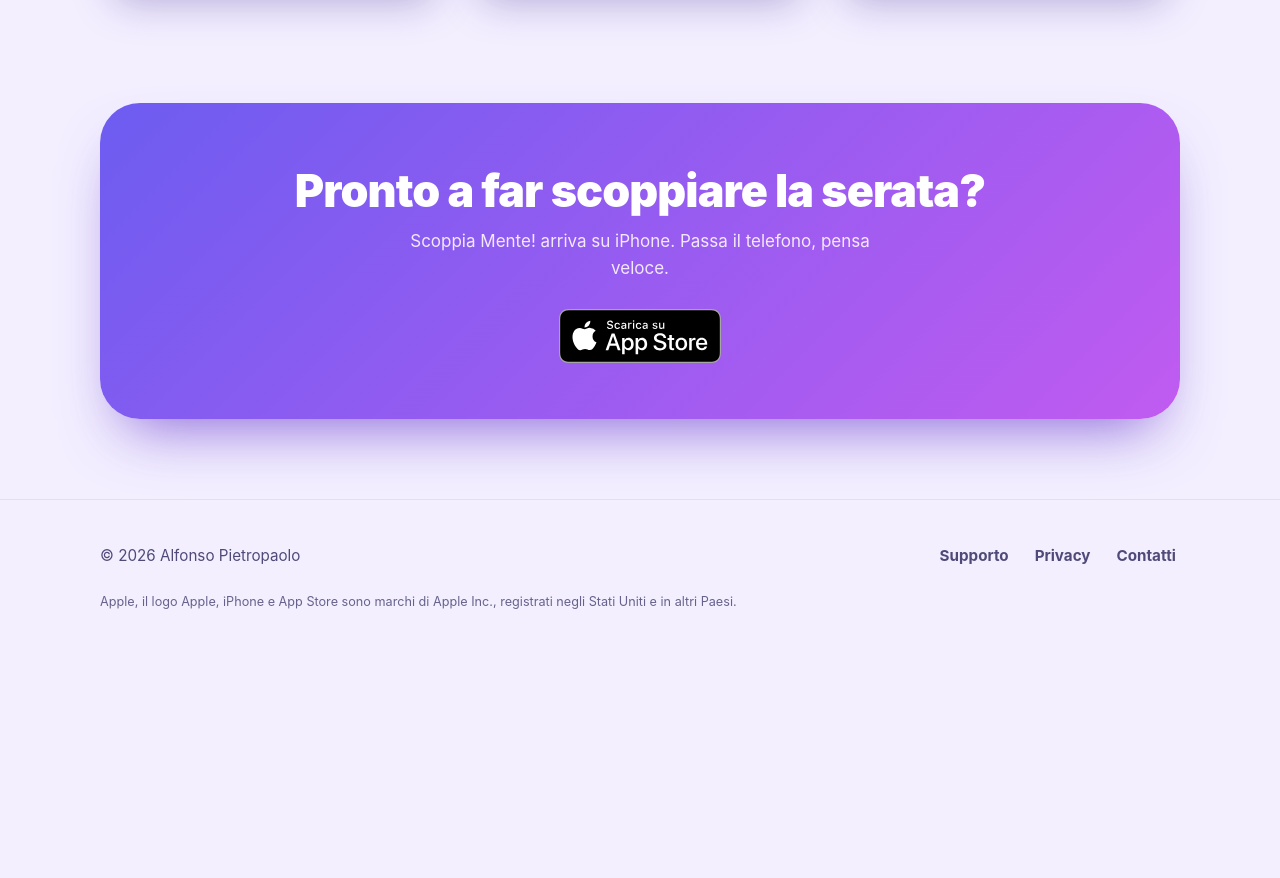
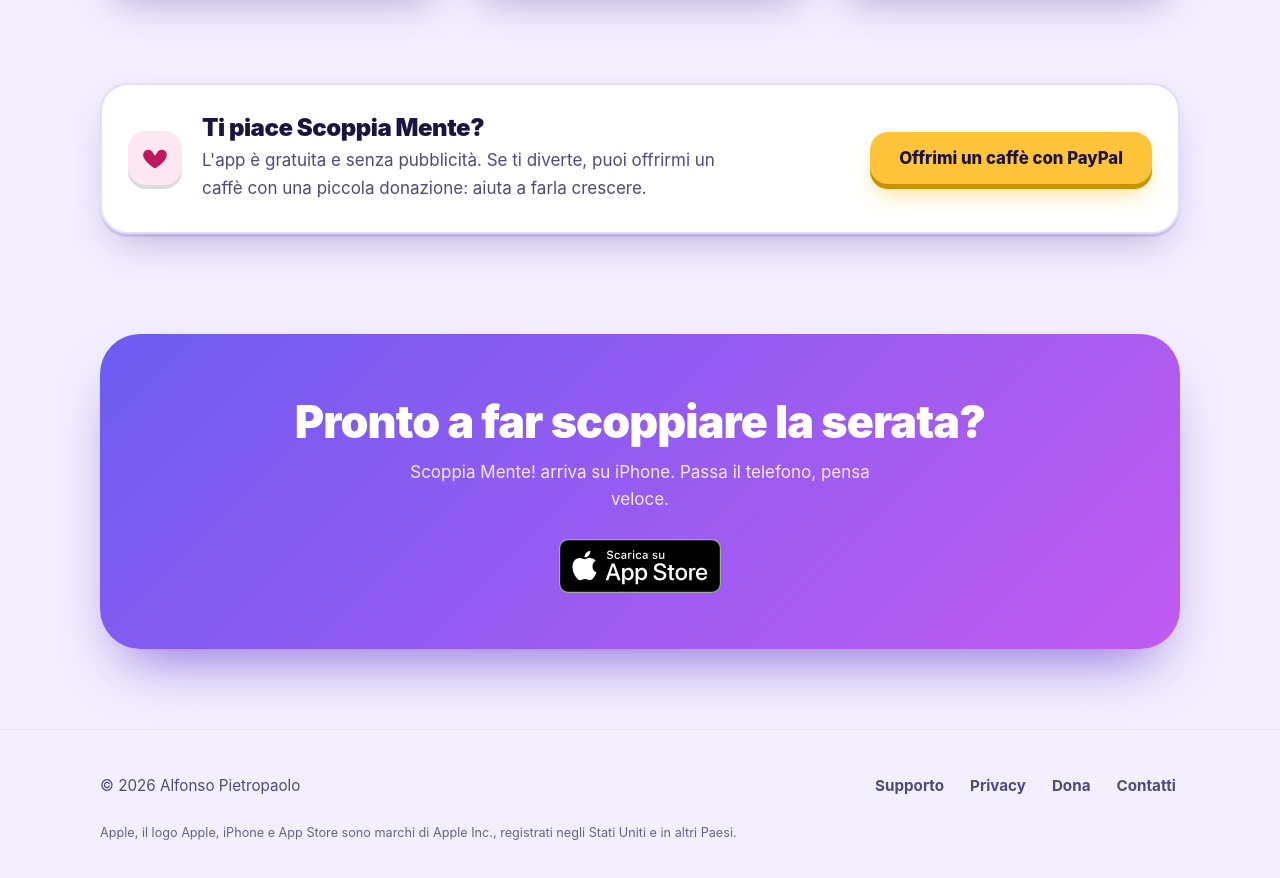
Before and after one commit to officialgiop/scoppia-mente, a plain HTML site: page index.html in a window 1280 px wide. Shown: the part 3782-4660 px from the top of the page. Before the commit the page ends 4439 px from the top, so only its background shows below. Drawn offline with Linux system fonts and the light colour scheme.

Commit message:
Donazioni PayPal su landing, supporto e privacy

```diff
--- a/index.html
+++ b/index.html
@@ -172,6 +172,17 @@
     .rv{opacity:1;transform:none;transition:none}
     .btn,.circle{transition:none}
   }
+
+  /* Donazioni */
+  .support{padding:10px 0 70px}
+  .support .card2{background:var(--card);border:2px solid var(--line);border-radius:var(--radius);padding:30px 26px;box-shadow:var(--shadow);display:flex;flex-wrap:wrap;gap:20px 28px;align-items:center;justify-content:space-between}
+  .support h2{text-align:left;margin:0 0 6px;font-size:1.5rem}
+  .support p{margin:0;color:var(--muted);max-width:34rem}
+  .heart{width:54px;height:54px;border-radius:18px;background:#fce7f3;color:#be185d;display:grid;place-items:center;box-shadow:0 4px 0 rgba(0,0,0,.14);flex:none}
+  .heart svg{width:28px;height:28px}
+  .btn.pay{background:#ffc439;color:#1b1340;box-shadow:0 5px 0 #c99200,0 14px 24px -8px rgba(255,196,57,.7)}
+  .btn.pay:hover{transform:translateY(-2px)}
+  .support .l{display:flex;gap:20px;align-items:center;flex:1 1 360px}
 </style>
 </head>
 <body>
@@ -306,6 +317,19 @@
   </div>
 </section>
 
+<section class="support" aria-labelledby="t-sup">
+  <div class="wrap">
+    <div class="card2 rv">
+      <div class="l">
+        <div class="heart" aria-hidden="true"><svg viewBox="0 0 24 24" fill="currentColor"><path d="M12 21s-7.5-4.6-9.6-9.2C.9 8.4 2.7 5 6 5c2 0 3.4 1.1 4.2 2.5L12 10l1.8-2.5C14.6 6.1 16 5 18 5c3.3 0 5.1 3.4 3.6 6.8C19.5 16.4 12 21 12 21z"/></svg></div>
+        <div><h2 id="t-sup">Ti piace Scoppia Mente?</h2>
+        <p>L'app è gratuita e senza pubblicità. Se ti diverte, puoi offrirmi un caffè con una piccola donazione: aiuta a farla crescere.</p></div>
+      </div>
+      <a class="btn pay" href="https://paypal.me/alfopietro" target="_blank" rel="noopener noreferrer">Offrimi un caffè con PayPal</a>
+    </div>
+  </div>
+</section>
+
 <section class="final">
   <div class="wrap">
     <div class="box rv">
@@ -330,6 +354,7 @@
     <nav aria-label="Link utili">
       <a href="supporto/">Supporto</a>
       <a href="privacy.html">Privacy</a>
+      <a href="https://paypal.me/alfopietro" target="_blank" rel="noopener noreferrer">Dona</a>
       <a href="mailto:alfopietro@gmail.com">Contatti</a>
     </nav>
     <small>Apple, il logo Apple, iPhone e App Store sono marchi di Apple Inc., registrati negli Stati Uniti e in altri Paesi.</small>
```
Also changed, not shown: privacy.html (+2 -0 lines), supporto/index.html (+2 -0 lines).
